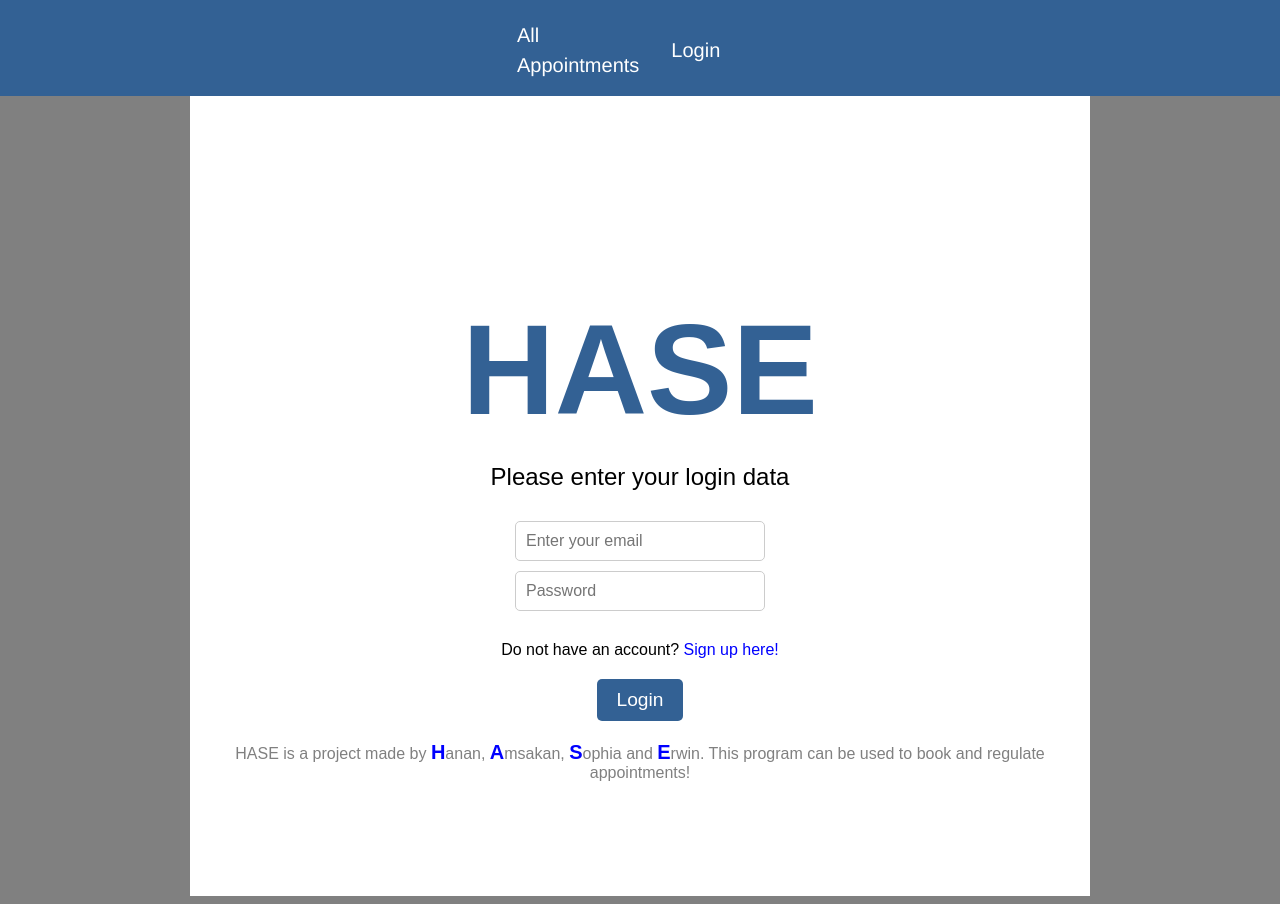
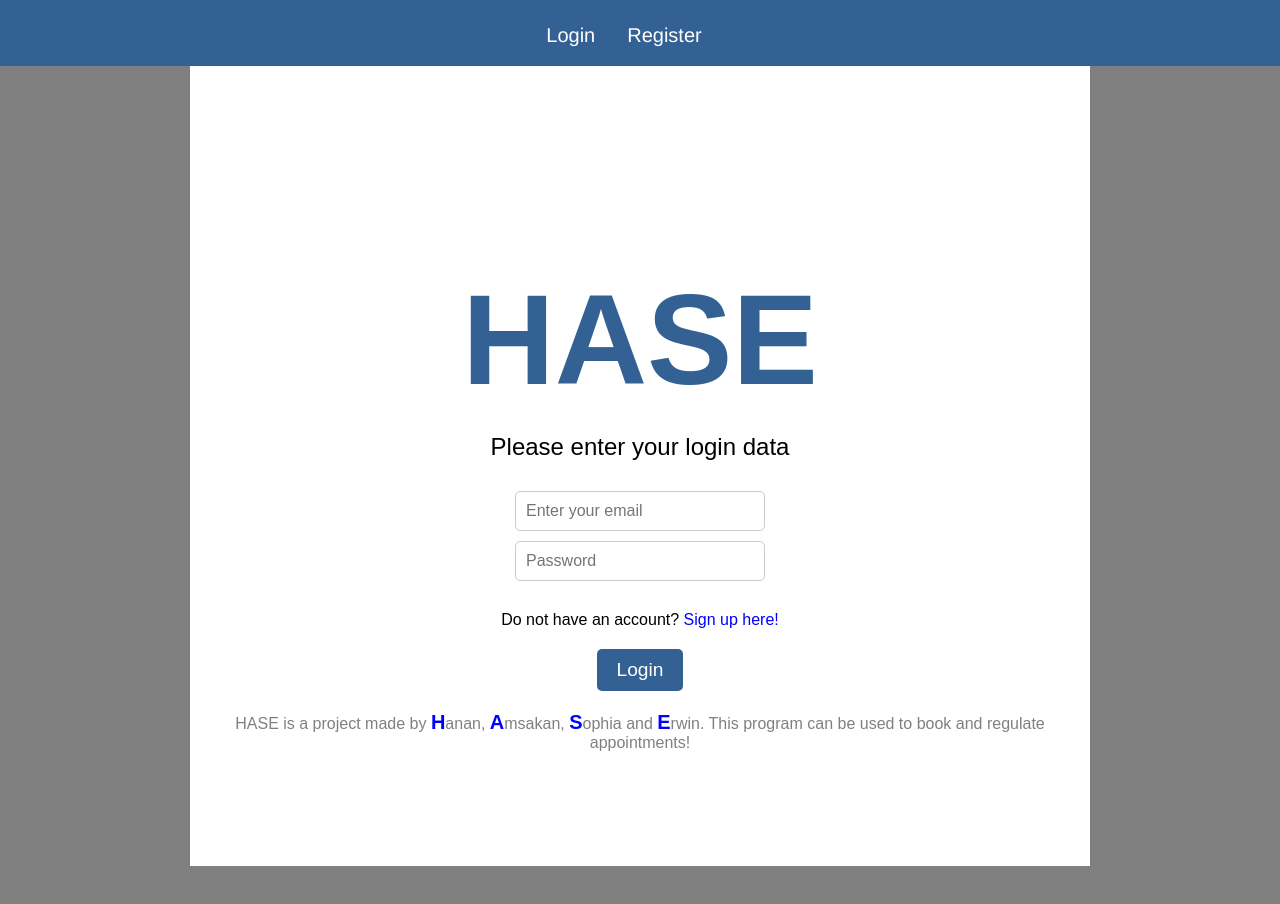
Before and after one commit to anotherSimpleCoder/hase, a Vue app in the folder frontend/: page / in a window 1280 px wide. After the commit the page ends 874 px from the top, so only its background shows below. Built offline with nearby package versions, Linux system fonts and the light colour scheme.

Commit message:
Changed header so that appointment page is also only viewable after login and added login and register option after logged in.

```diff
--- a/frontend/src/components/HeaderComponent.vue
+++ b/frontend/src/components/HeaderComponent.vue
@@ -3,8 +3,10 @@
     <div>
       <nav>
         <RouterLink to="/my-appointments" v-if="userStore.isLoggedIn()">My Appointments</RouterLink>
-        <RouterLink to="/appointments"> All Appointments</RouterLink>
+        <RouterLink to="/appointments" v-if="userStore.isLoggedIn()">All Appointments</RouterLink>
+
         <RouterLink to="/login" v-if="!userStore.isLoggedIn()">Login</RouterLink>
+        <RouterLink to="/register" v-if="!userStore.isLoggedIn()">Register</RouterLink>
       </nav>
     </div>
 
```
